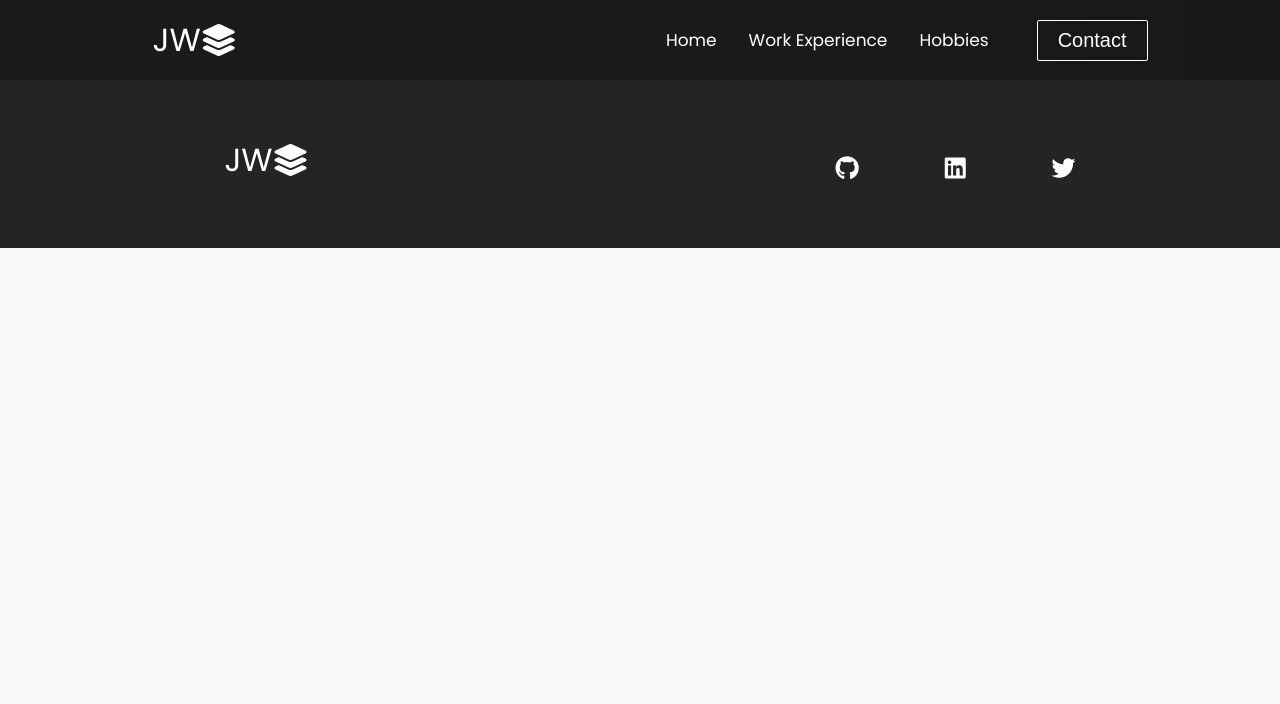
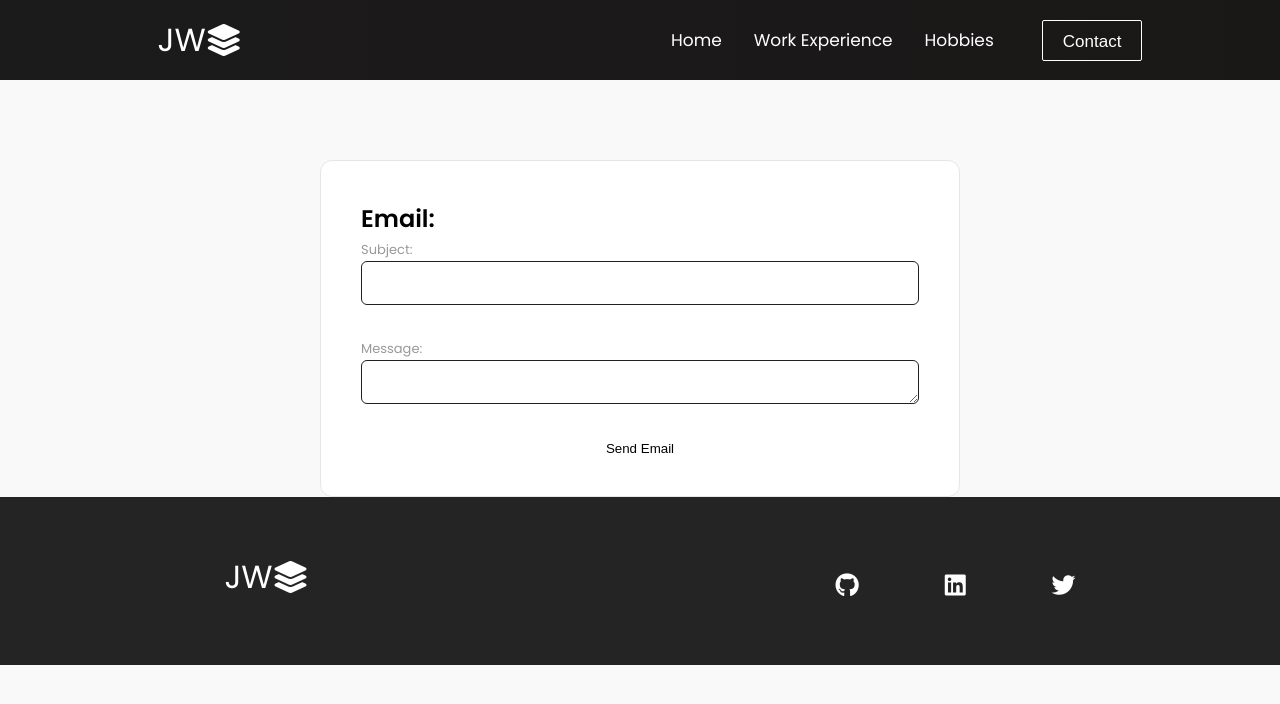
Before and after one commit to xJWzZ/react-personal-website-1, a React (Create React App) app: page /email in a window 1280 px wide. Shown: the top 704 px of the page. Built offline with nearby package versions, Linux system fonts and the light colour scheme.

Commit message:
Add Contact Button Functionality

```diff
--- a/src/App.js
+++ b/src/App.js
@@ -10,6 +10,7 @@ import OverC from './Pages/OverC';
 import Caddy from './Pages/Caddy';
 import Musician from './Pages/Musician';
 import Blog from './Pages/Blog';
+import Email from './Pages/Email';
 
 function App() {
   return (
@@ -25,6 +26,7 @@ function App() {
           <Route path='/details/3' Component={Caddy}/>
           <Route path='/details/4' Component={Musician}/>
           <Route path='/blog' Component={Blog}/>
+          <Route path='/email' Component={Email}/>
           <Route path='/github' Component={() => {
             window.location.href = 'https://github.com/xJWzZ/react-personal-website-1';
             return null
--- /dev/null
+++ b/src/Components/Email/EmailForm.jsx
@@ -0,0 +1,46 @@
+import React, { useState } from 'react';
+
+const EmailForm = () => {
+  const recipient = "jack.wall.business@gmail.com";
+  const [subject, setSubject] = useState('');
+  const [message, setMessage] = useState('');
+
+  const handleSubmit = (e) => {
+    e.preventDefault();
+    window.location.href = `mailto:${recipient}?subject=${encodeURIComponent(subject)}&body=${encodeURIComponent(message)}`;
+    clearForm()
+  };
+
+  const clearForm = () => {
+    setMessage("");
+    setSubject("");
+  }
+
+  return (
+    <form onSubmit={handleSubmit}>
+        <h2>Email: </h2>
+      <div>
+        <label htmlFor="subject">Subject:</label>
+        <input
+          type="text"
+          id="subject"
+          value={subject}
+          onChange={(e) => setSubject(e.target.value)}
+          required
+        />
+      </div>
+      <div>
+        <label htmlFor="message">Message:</label>
+        <textarea
+          id="message"
+          value={message}
+          onChange={(e) => setMessage(e.target.value)}
+          required
+        />
+      </div>
+      <button type="submit">Send Email</button>
+    </form>
+  );
+};
+
+export default EmailForm;
--- a/src/Components/Navbar.css
+++ b/src/Components/Navbar.css
@@ -156,4 +156,15 @@
       color: #242424;
       transition: 250ms;
     }
+
+
   }
+
+  .removeLink {
+    color: #fff;
+  }
+  .removeLink:hover {
+    background: #fff;
+    color: #242424;
+    transition: all 0.3s ease-out;
+  }
--- a/src/Components/Navbar.js
+++ b/src/Components/Navbar.js
@@ -17,6 +17,13 @@ function Navbar() {
         } else {
             setButton(true)
         }
+    }
+
+    const emailAddress = "jack.wall.business@gmail.com"
+    const subject = "Inquiry"
+
+    const handleEmailClick = () => {
+        window.location.href = `mailto:${emailAddress}?subject=${encodeURIComponent(subject)}`;
     }
 
     useEffect(() => {
@@ -52,7 +59,11 @@ function Navbar() {
                             </Link>
                         </li>
                     </ul>
-                    {button && <Button buttonStyle='btn--outline'>Contact</Button>}
+                        {button && <Button buttonStyle='btn--outline' >
+                            <Link to="/email" className="removeLink">
+                                Contact
+                            </Link>
+                        </Button>}
                 </div>
             </nav>
         </>
--- /dev/null
+++ b/src/Pages/Email.js
@@ -0,0 +1,12 @@
+import React from 'react'
+import EmailForm from '../Components/Email/EmailForm'
+
+function Email() {
+  return (
+    <div>
+        <EmailForm></EmailForm>
+    </div>
+  )
+}
+
+export default Email
--- a/src/Pages/Home.js
+++ b/src/Pages/Home.js
@@ -1,11 +1,13 @@
 import { Router, Routes } from 'react-router-dom'
 import '../App.css'
 import HeroSection from '../Components/HeroSection'
+import EmailForm from '../Components/Email/EmailForm'
 
 function Home() {
     return (
         <>
             <HeroSection></HeroSection>
+            <EmailForm></EmailForm>
         </>
     )
 }
```
